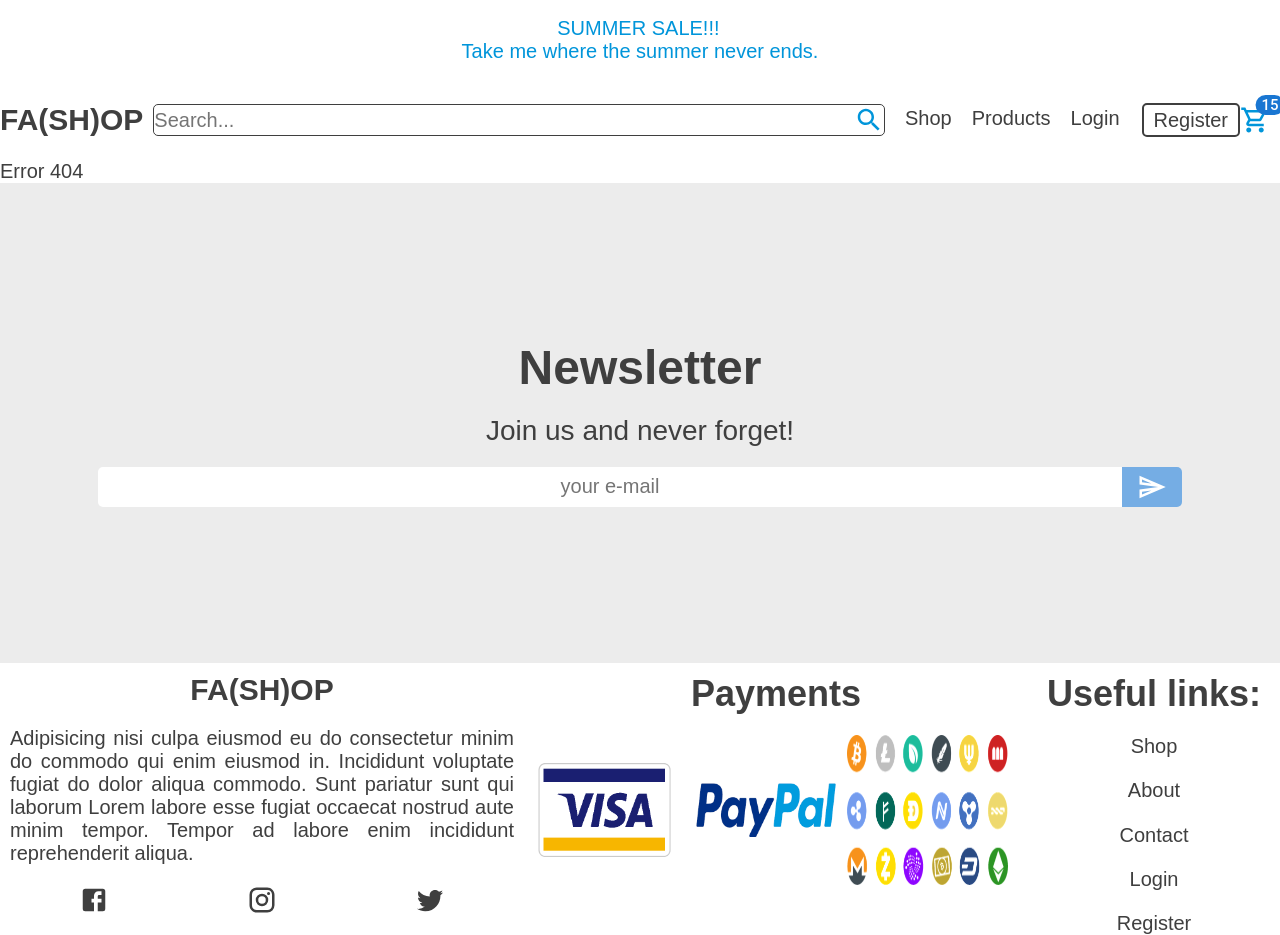
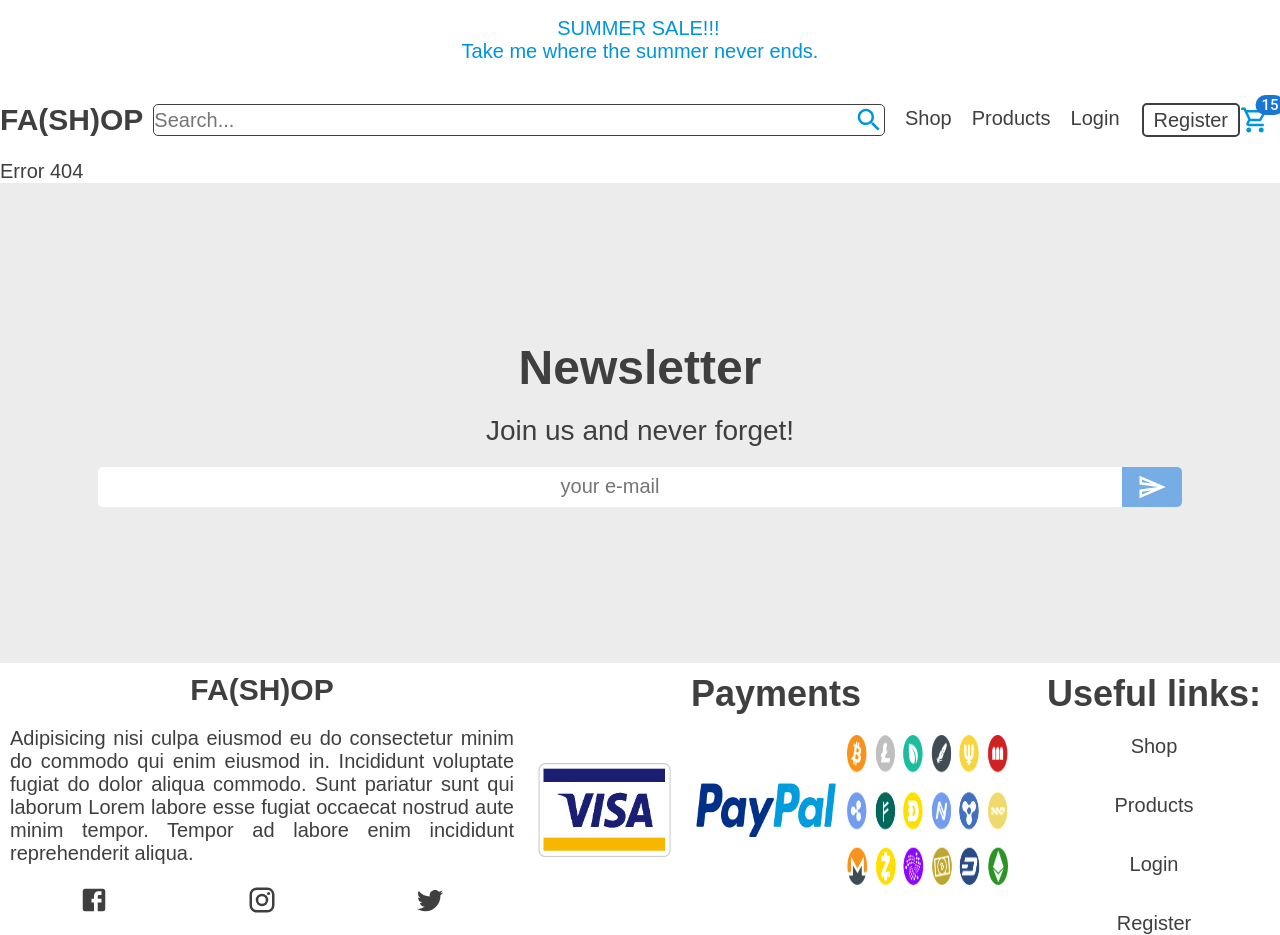
Before and after one commit to spiggyBe/e-fashion-shop-styled-components, a React (Create React App) app: page /error404 in a window 1280 px wide. Built offline with nearby package versions, Linux system fonts and the light colour scheme.

Commit message:
footer links

```diff
--- a/src/components/Footer/Footer.js
+++ b/src/components/Footer/Footer.js
@@ -45,10 +45,7 @@ export const Footer = () => {
                         <StyledLinkA href='/'>shop</StyledLinkA>
                     </StyledItem>
                     <StyledItem>
-                        <StyledLinkA href='/about' >about</StyledLinkA>
-                    </StyledItem>
-                    <StyledItem>
-                        <StyledLinkA href='/contact' >contact</StyledLinkA>
+                        <StyledLinkA href='/products' >products</StyledLinkA>
                     </StyledItem>
                     <StyledItem>
                         <StyledLinkA href='/login'>login</StyledLinkA>
```
